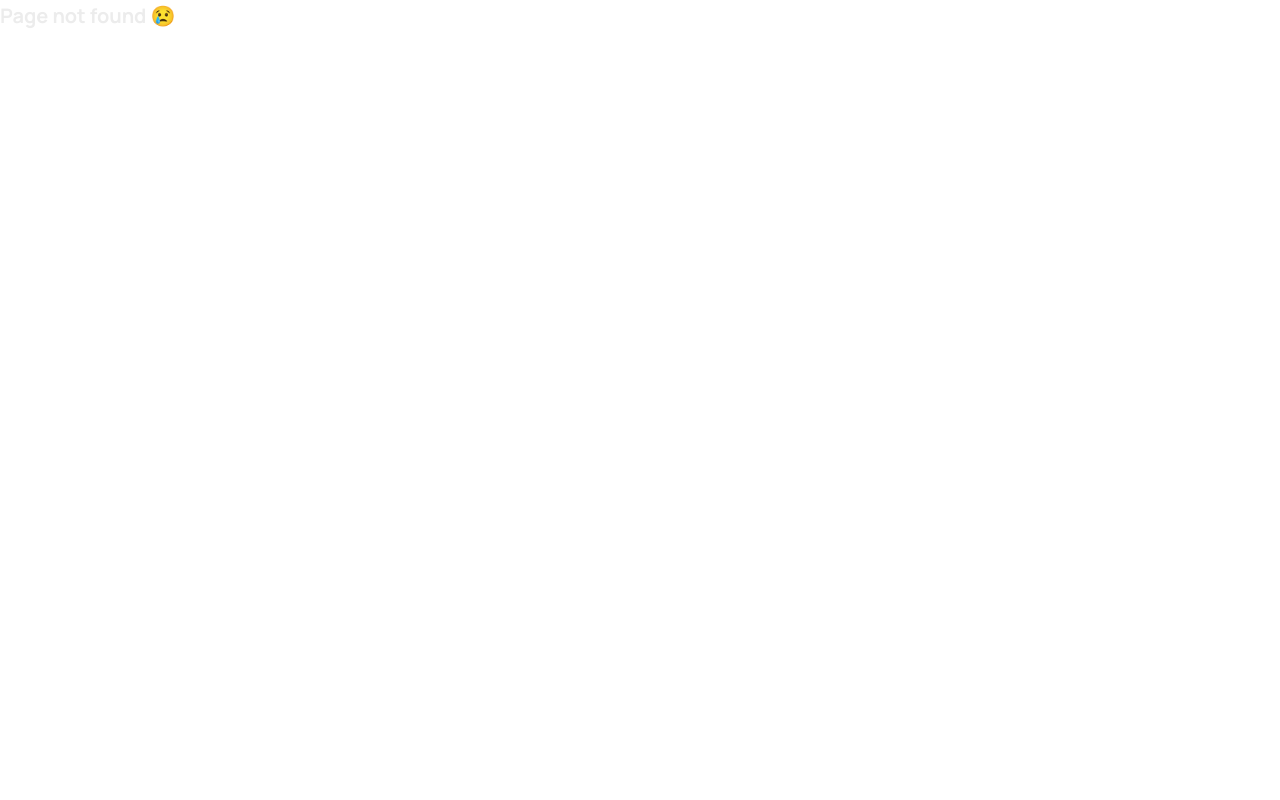
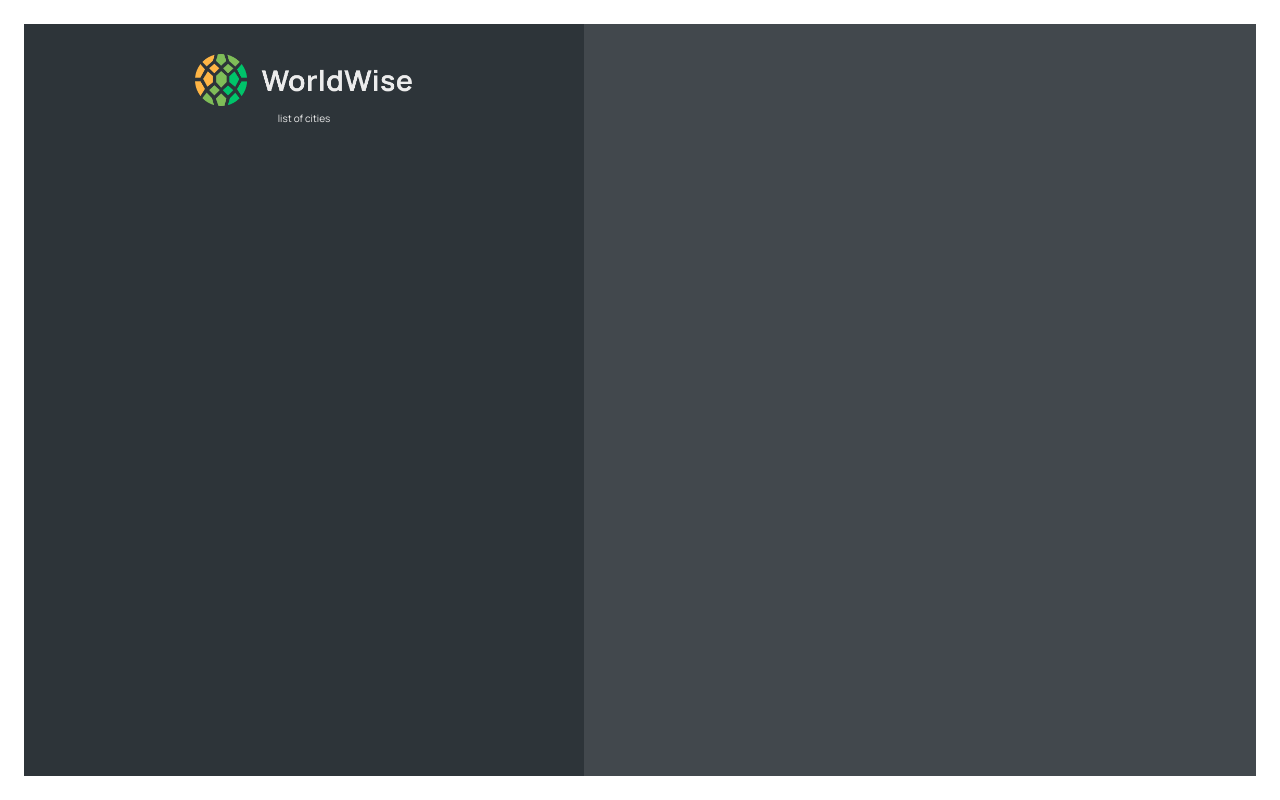
Before and after one commit to mahdi-mey/world-wise, a React (Vite) app: page /app in a window 1280 px wide. Before the commit this address had no page. Built offline with nearby package versions, Linux system fonts and the light colour scheme.

Commit message:
added basic parts of application

```diff
--- a/src/App.jsx
+++ b/src/App.jsx
@@ -4,7 +4,7 @@ import Pricing   from './pages/Pricing';
 import Homepage from './pages/Homepage';
 import PageNotFound from './pages/PageNotFound';
 import Login from './pages/Login';
-// import AppLayout from './pages/AppLayout'
+import AppLayout from './pages/AppLayout'
 
 function App() {
   return (
@@ -14,7 +14,7 @@ function App() {
         <Route path="products" element={<Products />} />
         <Route path='pricing' element={<Pricing />} />
         <Route path='login' element={<Login />} />
-        {/* <Route path='app' element={<AppLayout />} /> */}
+        <Route path='app' element={<AppLayout />} />
         <Route path='*' element={<PageNotFound />} />
       </Routes>
     </BrowserRouter>
--- /dev/null
+++ b/src/components/AppLayout.jsx
@@ -0,0 +1,12 @@
+function AppLayout() {
+  return (
+    <div>
+      App Layout
+      App Layout
+      App Layout
+      App Layout
+    </div>
+  )
+}
+
+export default AppLayout
--- /dev/null
+++ b/src/components/Map.jsx
@@ -0,0 +1,11 @@
+import styles from './Map.module.css'
+
+function Map() {
+  return (
+    <div className={styles.mapContainer}>
+
+    </div>
+  )
+}
+
+export default Map
--- /dev/null
+++ b/src/components/Map.module.css
@@ -0,0 +1,38 @@
+.mapContainer {
+  flex: 1;
+  height: 100%;
+  background-color: var(--color-dark--2);
+  position: relative;
+}
+
+.map {
+  height: 100%;
+}
+
+/* Here we want to style classes that are coming from leaflet. So we want CSS Modules to give us the ACTUAL classnames, not to add some random ID to them, because then they won't match the classnames defined inside the map. The solution is to define these classes as GLOBAL */
+:global(.leaflet-popup .leaflet-popup-content-wrapper) {
+  background-color: var(--color-dark--1);
+  color: var(--color-light--2);
+  border-radius: 5px;
+  padding-right: 0.6rem;
+}
+
+:global(.leaflet-popup .leaflet-popup-content) {
+  font-size: 1.5rem;
+  display: flex;
+  align-items: center;
+  gap: 1rem;
+}
+
+:global(.leaflet-popup .leaflet-popup-content span:first-child) {
+  font-size: 2.5rem;
+  line-height: 1;
+}
+
+:global(.leaflet-popup .leaflet-popup-tip) {
+  background-color: var(--color-dark--1);
+}
+
+:global(.leaflet-popup-content-wrapper) {
+  border-left: 5px solid var(--color-brand--2);
+}
--- a/src/components/PageNav.jsx
+++ b/src/components/PageNav.jsx
@@ -15,7 +15,7 @@ export default function PageNav() {
             <NavLink to="/pricing">Prices</NavLink>
           </li>
           <li>
-            <NavLink to="/login">Login</NavLink>
+            <NavLink to="/login" className={styles.ctaLink}>Login</NavLink>
           </li>
         </div>
       </ul>
--- /dev/null
+++ b/src/components/Sidebar.jsx
@@ -0,0 +1,15 @@
+import styles from '../components/Sidebar.module.css'
+import Logo from './Logo'
+
+function Sidebar() {
+  return (
+    <div className={styles.sidebar}>
+          <Logo />
+          {/* <AppNav /> */}
+          <p>list of cities</p>
+
+    </div>
+  )
+}
+
+export default Sidebar
--- /dev/null
+++ b/src/components/Sidebar.module.css
@@ -0,0 +1,19 @@
+.sidebar {
+  flex-basis: 56rem;
+  background-color: var(--color-dark--1);
+  padding: 3rem 5rem 3.5rem 5rem;
+
+  display: flex;
+  flex-direction: column;
+  align-items: center;
+  height: calc(100vh - 4.8rem);
+}
+
+.footer {
+  margin-top: auto;
+}
+
+.copyright {
+  font-size: 1.2rem;
+  color: var(--color-light--1);
+}
--- /dev/null
+++ b/src/pages/AppLayout.jsx
@@ -0,0 +1,17 @@
+import Map from "../components/Map";
+import Sidebar from "../components/Sidebar";
+// import User from "../components/User";
+
+import styles from "./AppLayout.module.css";
+
+function AppLayout() {
+  return (
+    <div className={styles.app}>
+      <Sidebar />
+      <Map />
+      {/* <User /> */}
+    </div>
+  );
+}
+
+export default AppLayout;
```
